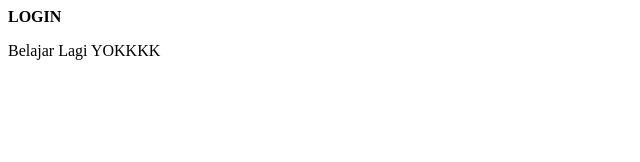
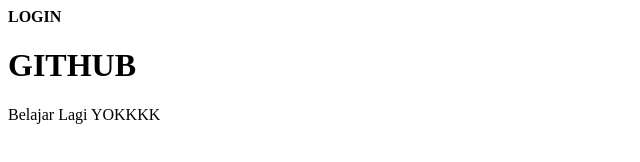
Before and after one commit to fadhilllatif021/CAMP404, a plain HTML site: page index.html in a window 1280 px wide. Shown: the whole page, without its empty margins (0-640 px from the left). Drawn offline with Linux system fonts and the light colour scheme.

Commit message:
Tambahkan H1 dari Github

```diff
--- a/index.html
+++ b/index.html
@@ -10,6 +10,9 @@
     <b>
         LOGIN
     </b>
+    <h1>
+        GITHUB
+    </h1>
     <p>
         Belajar Lagi YOKKKK
     </p>
```
